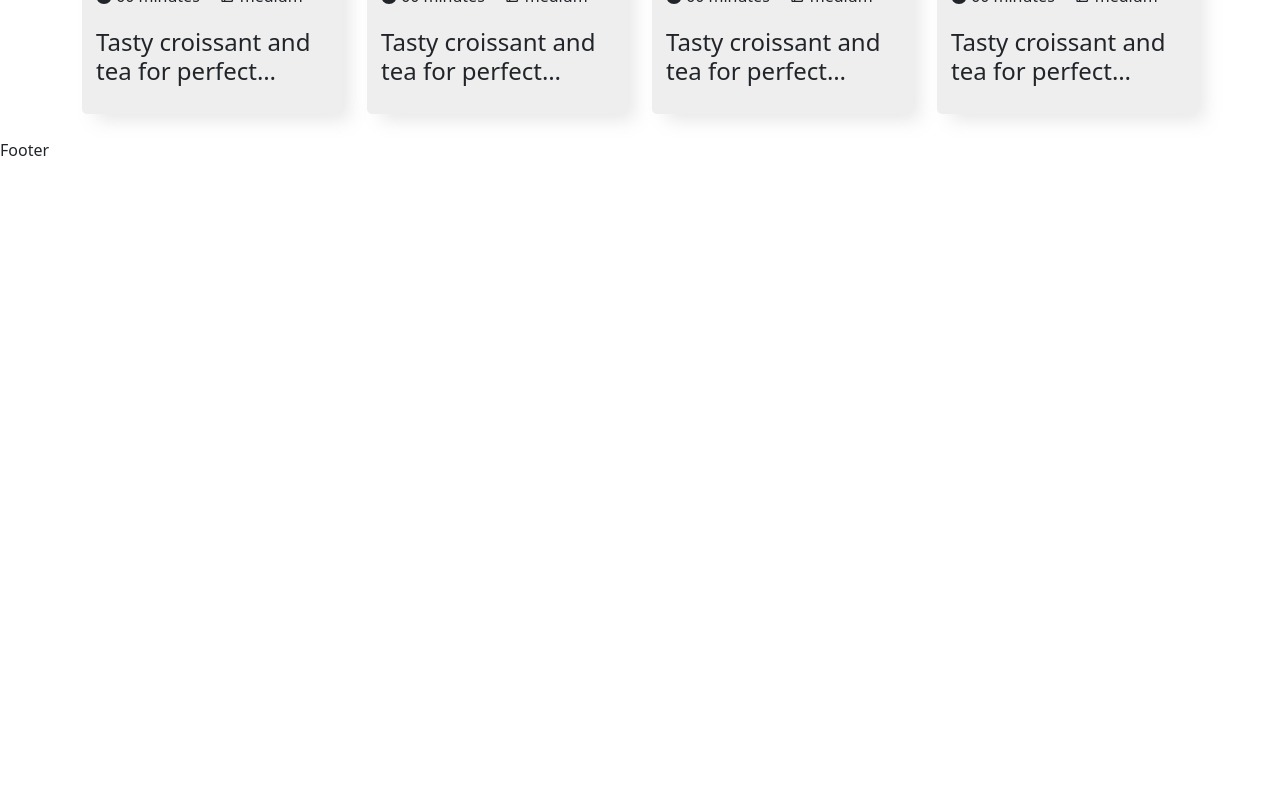
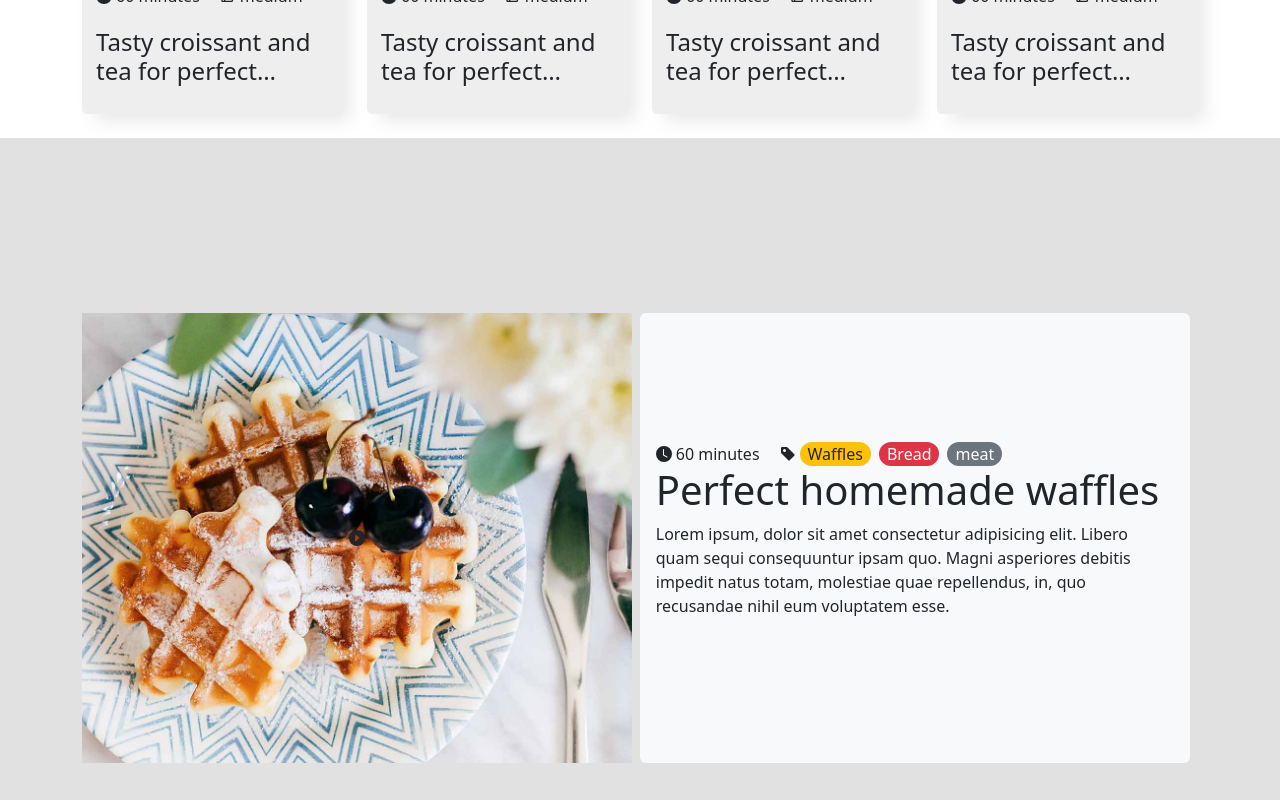
Before and after one commit to Tomy27k/SchefingFoodBlog, a React (Create React App) app: page / in a window 1280 px wide. Shown: the part 1040-1840 px from the top of the page. Before the commit the page ends 1202 px from the top, so only its background shows below. Built offline with nearby package versions, Linux system fonts and the light colour scheme.

Commit message:
home page edit

```diff
--- a/src/Routes/View/client/home/Home.js
+++ b/src/Routes/View/client/home/Home.js
@@ -3,8 +3,9 @@ import "@splidejs/react-splide/css/core";
 import { Splide, SplideSlide, SplideTrack } from "@splidejs/react-splide";
 import slide_img_1 from "../../../../assets/images/h4-img-24.jpg";
 import Card from "../../../../components/Product-Card/Card";
-import image from '../../../../assets/images/h4-img-1.jpg'
-
+import image from "../../../../assets/images/h4-img-1.jpg";
+import video  from '../../../../assets/images/h4-img-5.jpg'
+import {BsFillClockFill,BsFillTagFill,BsFillPlayCircleFill} from 'react-icons/bs'
 
 const Home = () => {
   return (
@@ -35,33 +36,59 @@ const Home = () => {
       <section className="py-4">
         <div className="container d-flex gap-4">
           <Card
-            title='Tasty croissant and tea for perfect breakfast '
-            time='60 minutes'
-            like='medium'
-            image={{backgroundImage : `url(${image})`}}
+            title="Tasty croissant and tea for perfect breakfast "
+            time="60 minutes"
+            like="medium"
+            image={{ backgroundImage: `url(${image})` }}
           />
           <Card
-            title='Tasty croissant and tea for perfect breakfast '
-            time='60 minutes'
-            like='medium'
-            image={{backgroundImage : `url(${image})`}}
+            title="Tasty croissant and tea for perfect breakfast "
+            time="60 minutes"
+            like="medium"
+            image={{ backgroundImage: `url(${image})` }}
           />
           <Card
-            title='Tasty croissant and tea for perfect breakfast '
-            time='60 minutes'
-            like='medium'
-            image={{backgroundImage : `url(${image})`}}
+            title="Tasty croissant and tea for perfect breakfast "
+            time="60 minutes"
+            like="medium"
+            image={{ backgroundImage: `url(${image})` }}
           />
           <Card
-            title='Tasty croissant and tea for perfect breakfast '
-            time='60 minutes'
-            like='medium'
-            image={{backgroundImage : `url(${image})`}}
+            title="Tasty croissant and tea for perfect breakfast "
+            time="60 minutes"
+            like="medium"
+            image={{ backgroundImage: `url(${image})` }}
           />
         </div>
       </section>
-      <section>
-
+      <section className="blog-video d-flex  align-items-center">
+        <div className="product-md-card   overflow-hidden container d-flex">
+          <div className="video d-flex justify-content-center align-items-center" style={{backgroundImage: `url(${video})`}}>
+            <BsFillPlayCircleFill style={{width: '200px !imported' ,height : '200px !imported' }}/>
+          </div>
+          <div className="content bg-light p-3 rounded mx-2 d-flex flex-column justify-content-center">
+            <div className="sup-title d-flex">
+              <div className="time d-flex align-items-center">
+              <BsFillClockFill />
+              <span className="mx-1">60 minutes</span>
+              </div>
+              <div className="tags d-flex align-items-center mx-3"><BsFillTagFill/>
+              <span className="mx-1 rounded rounded-pill bg-warning px-2">Waffles</span>
+              <span className="mx-1 rounded rounded-pill bg-danger text-white px-2">Bread</span>
+              <span className="mx-1 rounded rounded-pill bg-secondary text-white px-2">meat</span>
+              </div>
+            </div>
+            <div className="card--body">
+              <h1>Perfect homemade waffles</h1>
+              <p>
+                Lorem ipsum, dolor sit amet consectetur adipisicing elit. Libero
+                quam sequi consequuntur ipsam quo. Magni asperiores debitis
+                impedit natus totam, molestiae quae repellendus, in, quo
+                recusandae nihil eum voluptatem esse.
+              </p>
+            </div>
+          </div>
+        </div>
       </section>
     </>
   );
--- a/src/assets/scss/_home.scss
+++ b/src/assets/scss/_home.scss
@@ -14,3 +14,22 @@
         }
     }
 }
+.blog-video{
+    width: 100vw;
+    min-height:100vh ;
+    background-color: #e1e1e1;
+    .product-md-card{
+        height: 450px;
+    }
+   .video{
+    width: 50%;
+    height: 100%;
+    background-position: center;
+    background-size: cover;
+    background-repeat: no-repeat;
+
+   }
+   .content{
+    width: 50%;
+   }
+}
```
Also changed, not shown: src/assets/images/h4-img-5.jpg (added).
